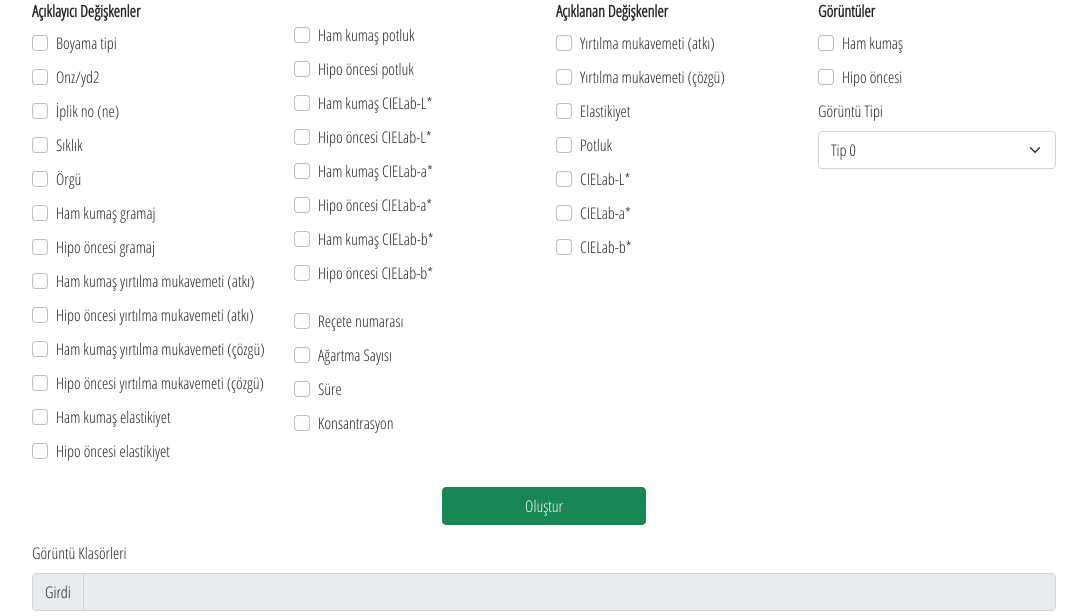
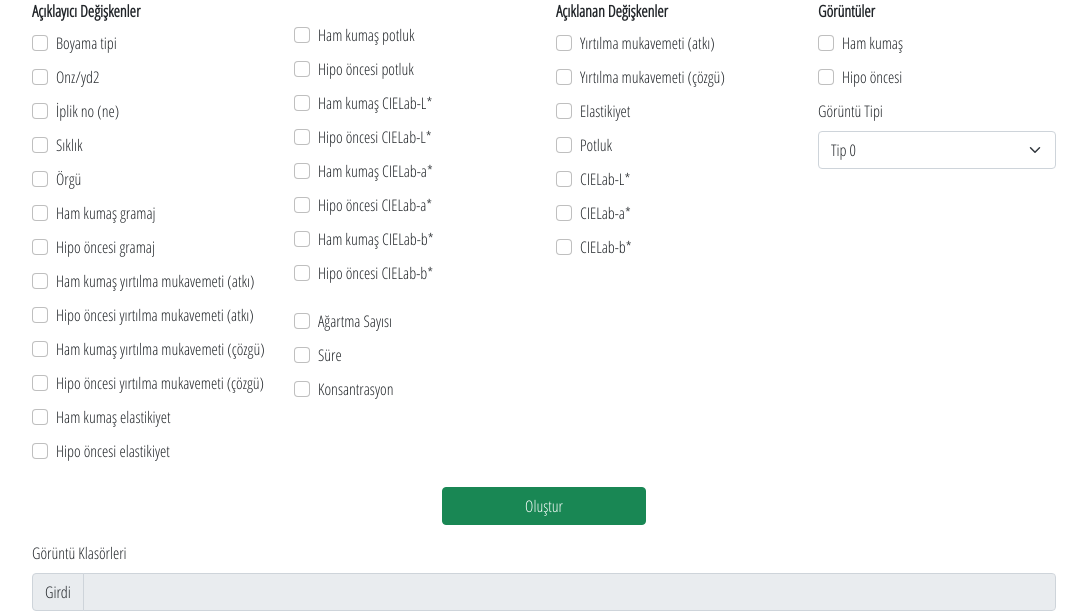
Before and after one commit to cukurova-ind/ai-effort-industrial, a Django app: template modeling/templates/data_process.html in a window 1280 px wide. Shown: the part 82-698 px from the top of the page, without its empty margins (96-1183 px from the left). Run offline with Django 4.2, Linux system fonts and the light colour scheme; the template is opened without the code that fills it, so the values that code supplies are empty; some libraries are stand-ins or nearby versions.

Commit message:
pediction options

```diff
--- a/modeling/templates/data_process.html
+++ b/modeling/templates/data_process.html
@@ -110,10 +110,6 @@ Veri seti
                     </div>
                 </div>
                 <div class="mb-3">
-                    <div class="form-check">
-                        <input class="form-check-input" type="checkbox" value="" id="id_recipe" name="recipe">
-                        <label for="id_recipe" class="form-label">Reçete numarası</label>
-                    </div>
                     <div class="form-check">
                         <input class="form-check-input" type="checkbox" value="" id="id_bleaching_num" name="bleaching_num">
                         <label for="id_bleaching_num" class="form-label">Ağartma Sayısı</label>
```
Also changed, not shown: 1 other file.
